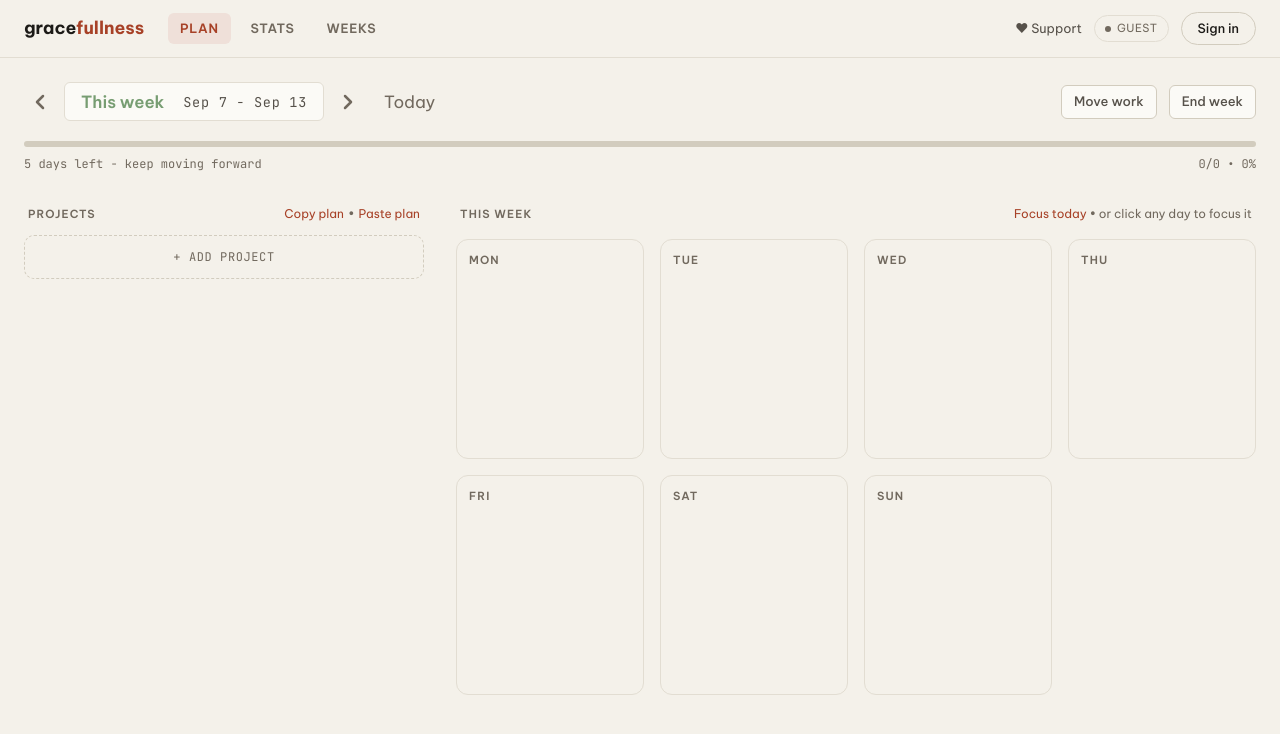
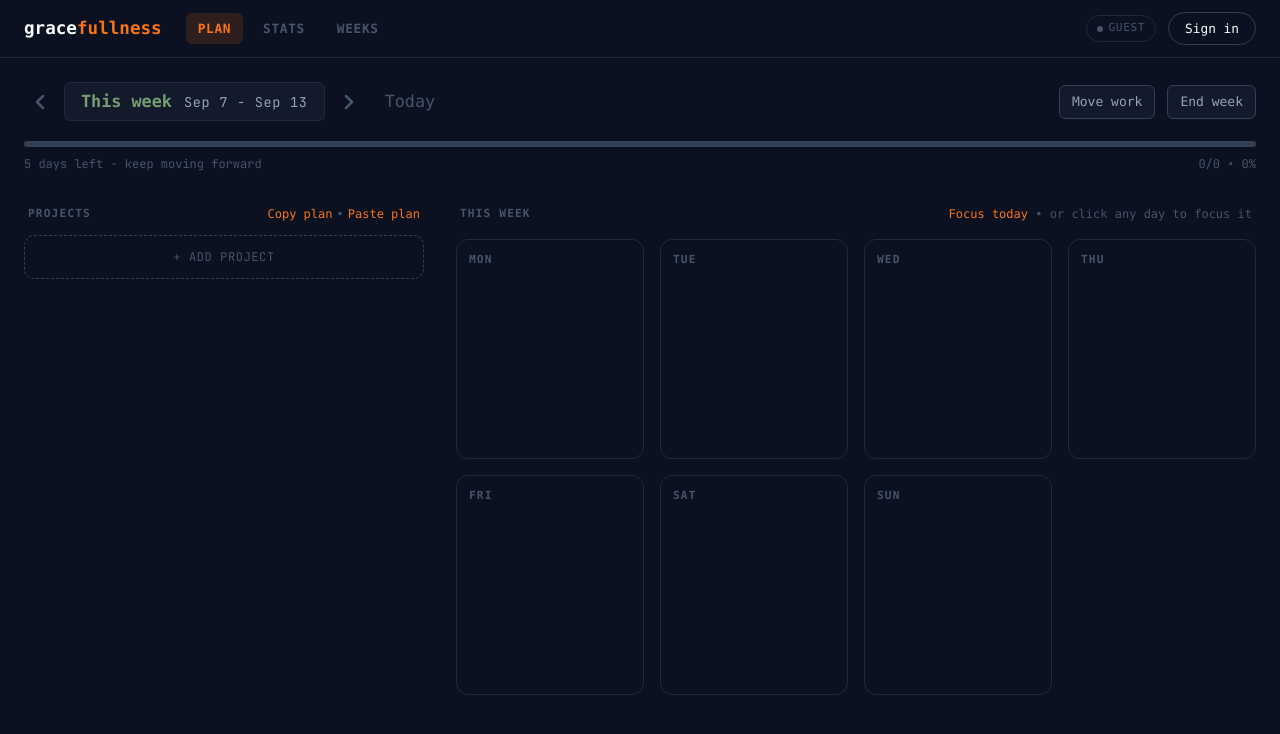
Before and after one commit to rhemaa0123/task-planner, a React (Vite) app: page / in a window 1280 px wide. Shown: the top 734 px of the page. Built offline with nearby package versions, Linux system fonts and the light colour scheme; a small style sheet from the web is missing.

Commit message:
font fixes

```diff
--- a/index.html
+++ b/index.html
@@ -7,9 +7,12 @@
     <link rel="icon" type="image/svg+xml" href="/favicon.svg" />
     <link rel="preconnect" href="https://fonts.googleapis.com" />
     <link rel="preconnect" href="https://fonts.gstatic.com" crossorigin />
+    <link rel="preconnect" href="https://cdn.jsdelivr.net" crossorigin />
+    <link rel="stylesheet" href="https://cdn.jsdelivr.net/npm/@fontsource/mononoki@5.3.0/index.css" />
+    <link rel="stylesheet" href="https://cdn.jsdelivr.net/npm/@fontsource/mononoki@5.3.0/700.css" />
     <link
       rel="stylesheet"
-      href="https://fonts.googleapis.com/css2?family=Be+Vietnam+Pro:wght@400;500;600;700&family=JetBrains+Mono:wght@400;500&display=swap"
+      href="https://fonts.googleapis.com/css2?family=JetBrains+Mono:wght@400;500&display=swap"
     />
     <link rel="stylesheet" href="/src/style.css" />
   </head>
--- a/src/components/Header.jsx
+++ b/src/components/Header.jsx
@@ -28,7 +28,6 @@ export function Header({ route }) {
       </nav>
       <div className="header-spacer"></div>
       <div className="user-menu">
-        <a href="#" className="support-link">♥ Support</a>
         {user ? (
           <>
             <span className="guest-badge">{userInitials()}</span>
--- a/src/context/AppContext.jsx
+++ b/src/context/AppContext.jsx
@@ -4,11 +4,23 @@ import { startOfWeek, toISODate } from '../utils'
 
 const AppContext = createContext(null)
 
+// Projects saved before weeks existed surface in the real current week
+const readGuestProjects = () => {
+  try {
+    const stored = JSON.parse(localStorage.getItem('task-planner-guest')) || []
+    const thisWeekIso = toISODate(startOfWeek())
+    return stored.map(p => ({ ...p, week_start: p.week_start || thisWeekIso }))
+  } catch {
+    return []
+  }
+}
+
 export function AppProvider({ children }) {
   const [user, setUser] = useState(null)
   const [authInitialized, setAuthInitialized] = useState(false)
-  const [allProjects, setAllProjects] = useState([])
-  const [loading, setLoading] = useState(true)
+  // Seeded from localStorage so guest planning renders without waiting on the session check
+  const [allProjects, setAllProjects] = useState(readGuestProjects)
+  const [loading, setLoading] = useState(false)
   const [error, setError] = useState('')
   const [weekStart, setWeekStart] = useState(() => startOfWeek())
   const [toasts, setToasts] = useState([])
@@ -43,19 +55,13 @@ export function AppProvider({ children }) {
     setLoading(true)
     setError('')
 
-    // Projects saved before weeks existed surface in the real current week
-    const thisWeekIso = toISODate(startOfWeek())
-
     if (!user) {
-      try {
-        const stored = JSON.parse(localStorage.getItem('task-planner-guest')) || []
-        setAllProjects(stored.map(p => ({ ...p, week_start: p.week_start || thisWeekIso })))
-      } catch {
-        setAllProjects([])
-      }
+      setAllProjects(readGuestProjects())
       setLoading(false)
       return
     }
+
+    const thisWeekIso = toISODate(startOfWeek())
 
     const { data, error: err } = await supabase
       .from('projects')
--- a/src/style.css
+++ b/src/style.css
@@ -3,34 +3,35 @@
    ============================================================ */
 
 :root {
-  /* Warm paper theme */
-  --bg: #f4f1ea;
-  --paper: #fbfaf6;
-  --paper-hover: #f6f3ec;
+  /* Dark Navy Theme */
+  --bg: #0b1120;
+  --paper: #131a2b;
+  --paper-hover: #1b2438;
 
-  --ink: #1c1a17;
-  --ink-soft: #56514a;
-  --ink-faint: #71695e;
+  --ink: #f8fafc;
+  --ink-soft: #94a3b8;
+  --ink-faint: #475569;
 
-  --line: #e2ddd2;
-  --line-strong: #d2ccbe;
+  --line: #1e293b;
+  --line-strong: #334155;
 
-  --hover-neutral: #f6f3ec;
-  --hover-accent: #f7ece8;
+  --hover-neutral: #1b2438;
+  --hover-accent: rgba(249, 115, 22, 0.12);
 
-  --accent: #a74127;
-  --accent-soft: #efe0d9;
+  --accent: #f97316;
+  --accent-soft: rgba(249, 115, 22, 0.15);
 
-  --good: #317527;
-  --good-soft: #dcead9;
-  --warn: #a74127;
-  --warn-soft: #efe0d9;
+  --good: #4ade80;
+  --good-soft: rgba(74, 222, 128, 0.15);
+  --warn: #f87171;
+  --warn-soft: rgba(248, 113, 113, 0.15);
 
-  --sans: 'Be Vietnam Pro', system-ui, -apple-system, sans-serif;
+  --sans: 'Mononoki', ui-monospace, Consolas, monospace;
   --display: var(--sans);
   --mono: 'JetBrains Mono', ui-monospace, Consolas, monospace;
 
-  --w-title: 600;
+  /* Mononoki ships 400 and 700 only - 600 would synthesize a fake bold */
+  --w-title: 700;
   --w-row: 400;
 
   --sp-1: 4px;
@@ -59,9 +60,9 @@
   --check-size: 18px;
   --icon-size: 13px;
 
-  --shadow-float: 0 6px 20px #1c1a171a;
-  --shadow-card: none;
-  --scrim: #1c1a1780;
+  --shadow-float: 0 6px 20px rgba(0, 0, 0, 0.45);
+  --shadow-card: 0 4px 6px -1px rgba(0, 0, 0, 0.1), 0 2px 4px -1px rgba(0, 0, 0, 0.06);
+  --scrim: rgba(0, 0, 0, 0.6);
 }
 
 * {
@@ -169,15 +170,6 @@ button {
   gap: 12px;
   font-size: 0.8rem;
 }
-
-.support-link {
-  color: var(--ink-soft);
-  text-decoration: none;
-  display: flex;
-  align-items: center;
-  gap: 6px;
-}
-.support-link:hover { color: var(--ink); }
 
 .guest-badge {
   display: flex;
@@ -516,7 +508,7 @@ input[type="text"].task-name-input {
   width: 22px;
   height: 22px;
   border: 1px solid var(--accent);
-  border-radius: var(--r);
+  border-radius: var(--r-chip);
 }
 .assign-date .hidden-date {
   position: absolute;
```
